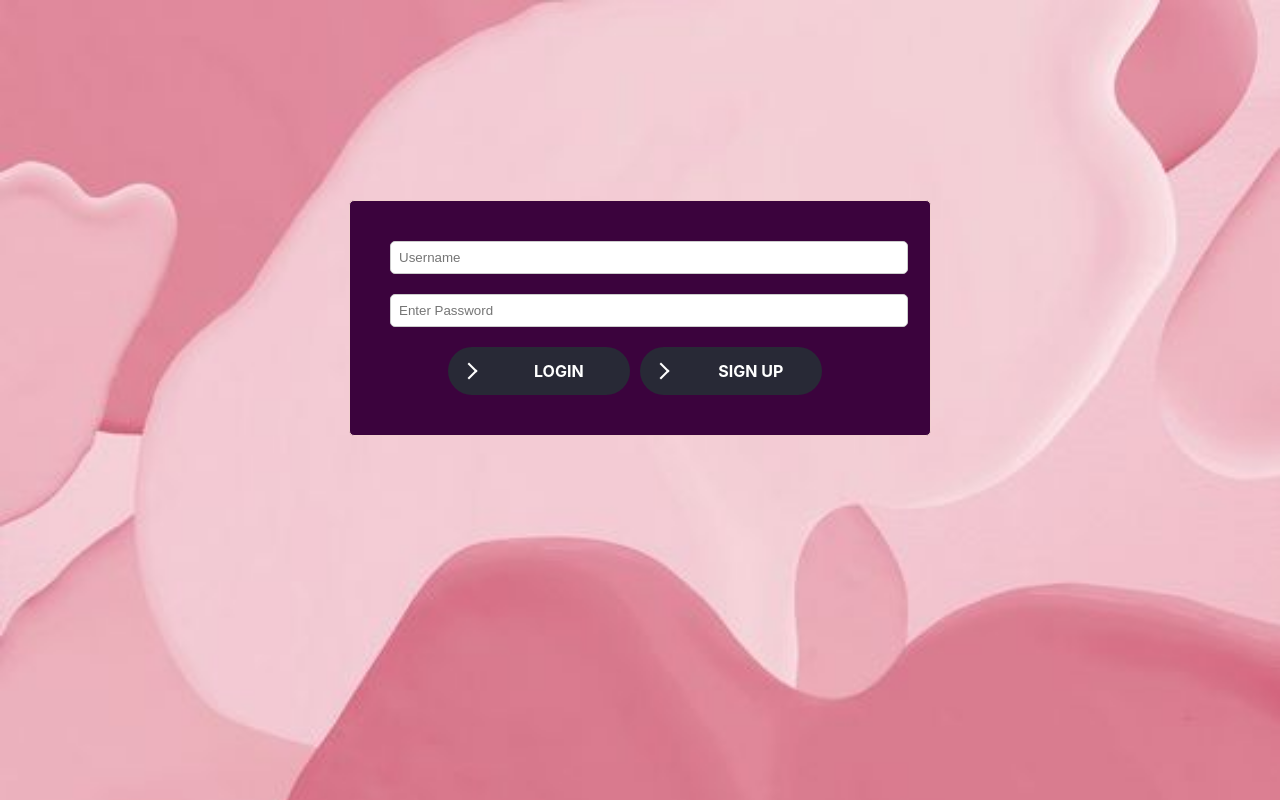
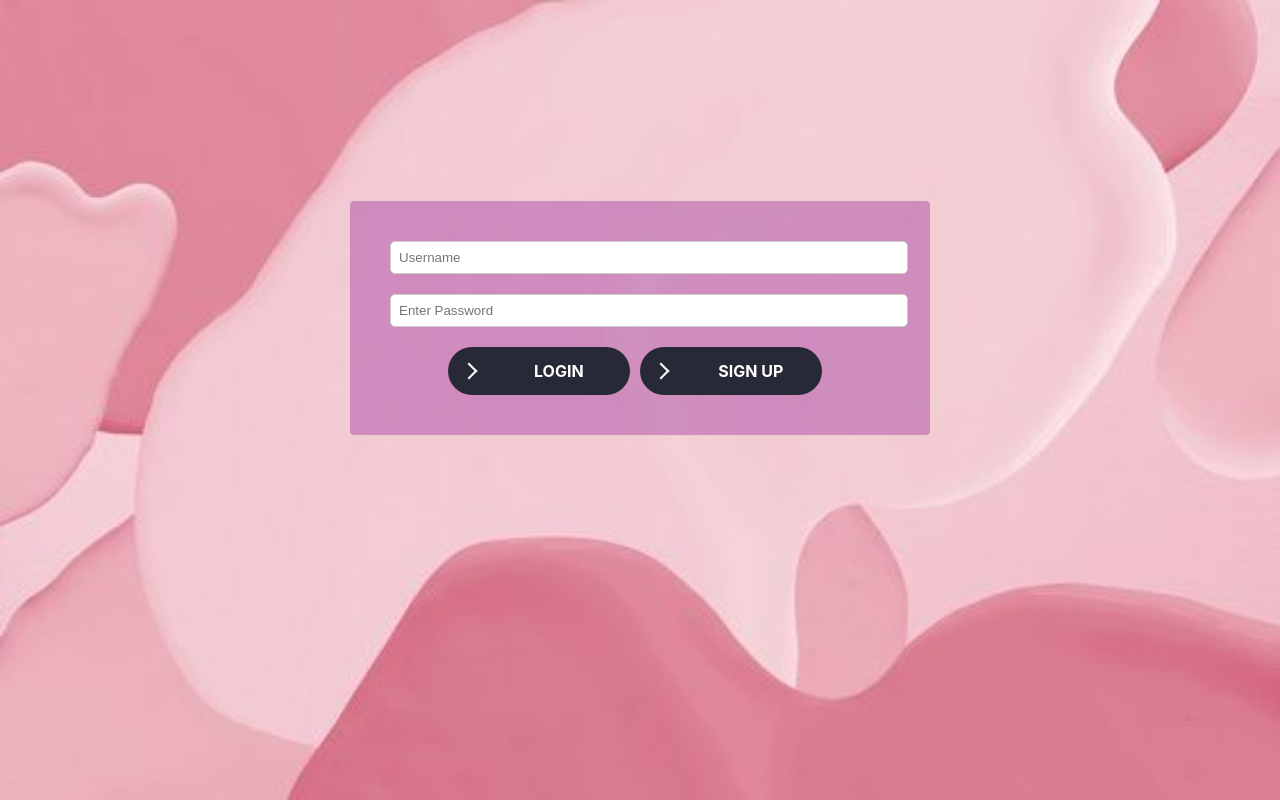
Before and after one commit to two23three/findingMapenzi, a React (Create React App) app: page / in a window 1280 px wide. Built offline with nearby package versions, Linux system fonts and the light colour scheme.

Commit message:
Ted styled the login

```diff
--- a/src/components/Profile.css
+++ b/src/components/Profile.css
@@ -361,7 +361,7 @@
   }
 :root {
   --purple: #ffffff;
-  --dark-purple: #3b033d;
+  --dark-purple: #95279963;
   --light-gray: #f1cece;
 }
 
```
